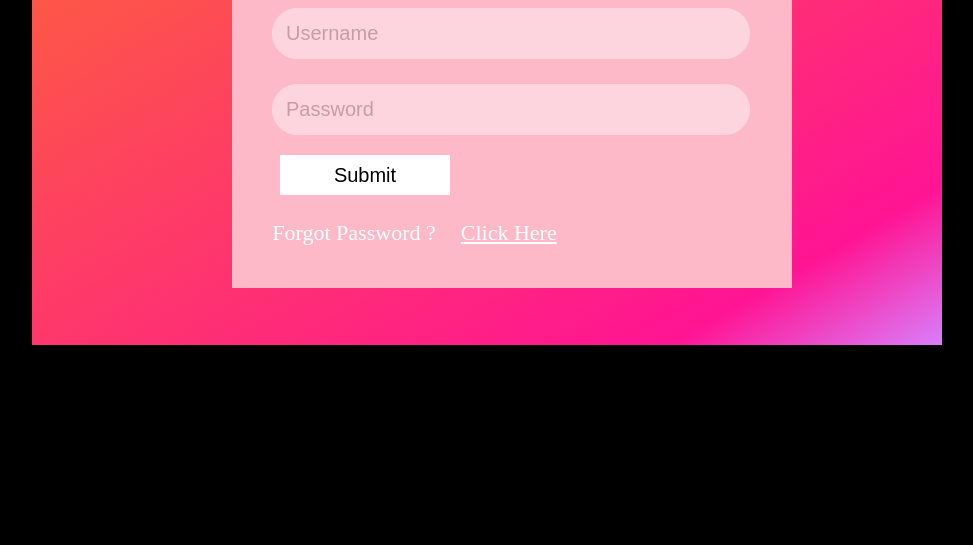
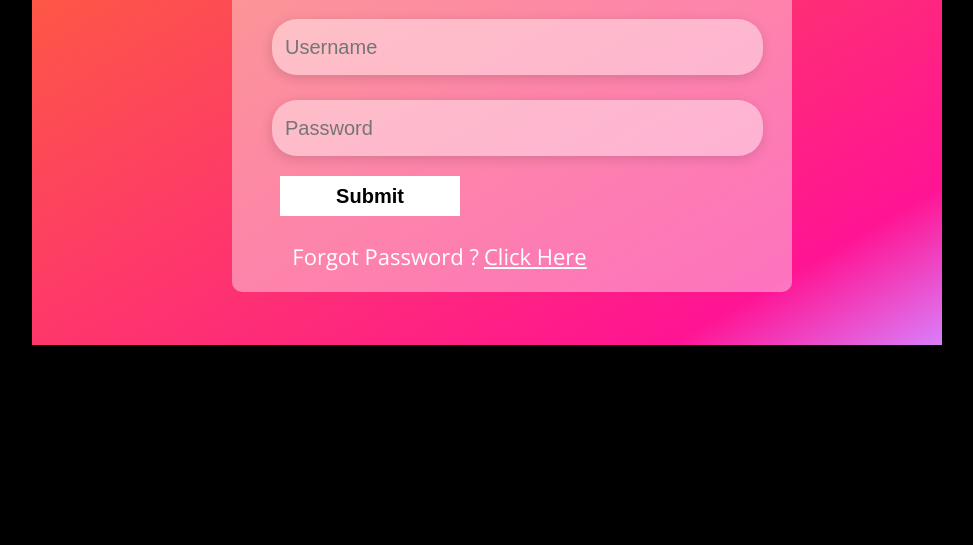
Before and after one commit to tmanju01/Task, a plain HTML site: page from_task_02.html in a window 1280 px wide. Shown: the part 255-800 px from the top of the page, without its empty margins (198-1171 px from the left). Drawn offline with nearby package versions, Linux system fonts and the light colour scheme.

Commit message:
Update from_task_02.html

```diff
--- a/from_task_02.html
+++ b/from_task_02.html
@@ -4,6 +4,9 @@
 	<meta charset="utf-8">
 	<meta name="viewport" content="width=device-width, initial-scale=1">
 	<title></title>
+	<link rel="preconnect" href="https://fonts.googleapis.com">
+<link rel="preconnect" href="https://fonts.gstatic.com" crossorigin>
+<link href="https://fonts.googleapis.com/css2?family=Open+Sans&display=swap" rel="stylesheet">
 	<style type="text/css" >
 		*{
 			margin-top: 35px;
@@ -12,6 +15,11 @@
 		}
 		body{
 			background: black;
+
+			font-family: 'Open Sans', sans-serif;
+			/*background: url(https://www.pixelstalk.net/wp-content/uploads/2014/12/Red-Tulip-Flowers-Hd-Wallpapers-Backgrounds.jpg);
+			background-size: 100% 100%;
+			background-repeat: no-repeat;*/
 		}
 		.main{
 			height: 530px;
@@ -21,21 +29,25 @@
 			margin:0 25px 0 180px;
 			box-sizing: border-box;
 			padding-top: 30px;
-
+           /*background: url(https://www.pixelstalk.net/wp-content/uploads/2014/12/Red-Tulip-Flowers-Hd-Wallpapers-Backgrounds.jpg);
+			background-size: 100% 100%;
+			background-repeat: no-repeat;*/
 
 
 		}
+
 		.x{
 			height: 200px;
 			width: 200px;
 			/*background: #00a4b4;*/
-			background:#FDB9C8;
+			background:#fafafa69;
    		height: 340px;
    		width: 510px;
    		text-align: center;
    		padding: 25px;
    		/*opacity: 0.7;*/
    		margin-left: 200px;
+   		border-radius: 10px;
 
 
 
@@ -57,9 +69,13 @@
    		border-radius: 25px;
    		font-size: 20px;
    		padding: 13px;
-   		width: 450px;
-   		border:1px groove white;
-   		opacity: 0.4;
+   		width: 465px;
+   		border:none;
+   		/*opacity: 0.4;*/
+   		color: black;
+   		background: #ffffff6b;
+   		box-shadow: -1px 3px 12px 0px #12111126;
+   		height: 30px;
 
 
 
@@ -68,7 +84,7 @@
    	}
    		button{
    		height: 40px;
-   		width: 170px;
+   		width: 180px;
    		text-align: center;
    		margin-right: 350px;
    		margin-left: 23px;
@@ -78,15 +94,24 @@
 
    		border:1px groove white;
    		background: white;
+   		font-weight: bold;
    		/*opacity: 0.9;*/
 
    	}
    		p{
-   		margin-left: 5px;
-   		margin-right: 200px;
+   		margin-left: 5px!important;
+
+   		margin-right: 150px!important;
    		margin-top: 25px;
    		font-size: 22px;
    		color: white;
+
+   	}
+   	a{
+   		color: white;
+   		margin-left: 5px!important;
+
+
 
    	}
 
@@ -107,7 +132,7 @@
 	<button>Submit</button>
 	<br>
 
-	<p>Forgot Password ?<u>Click Here</u></p>
+	<p>Forgot Password ?<a href="">Click Here</a></p>
 
 </div>
 	</from>
```
